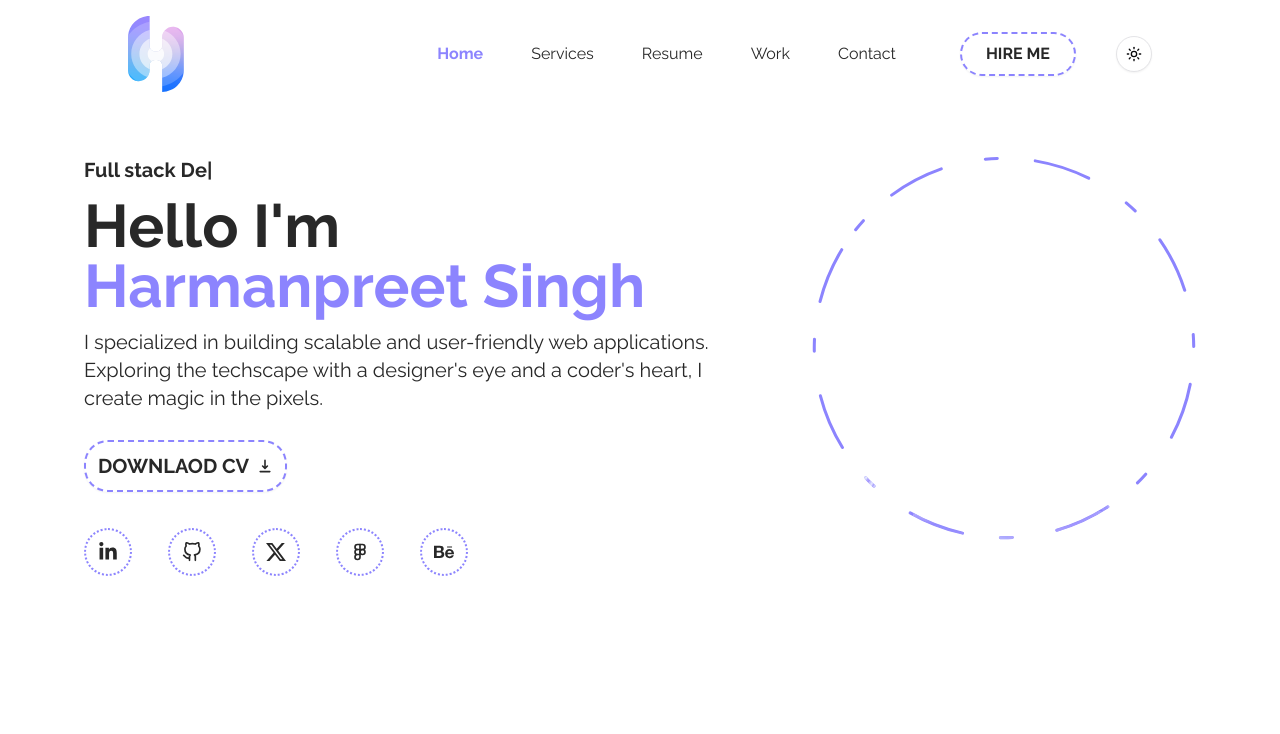
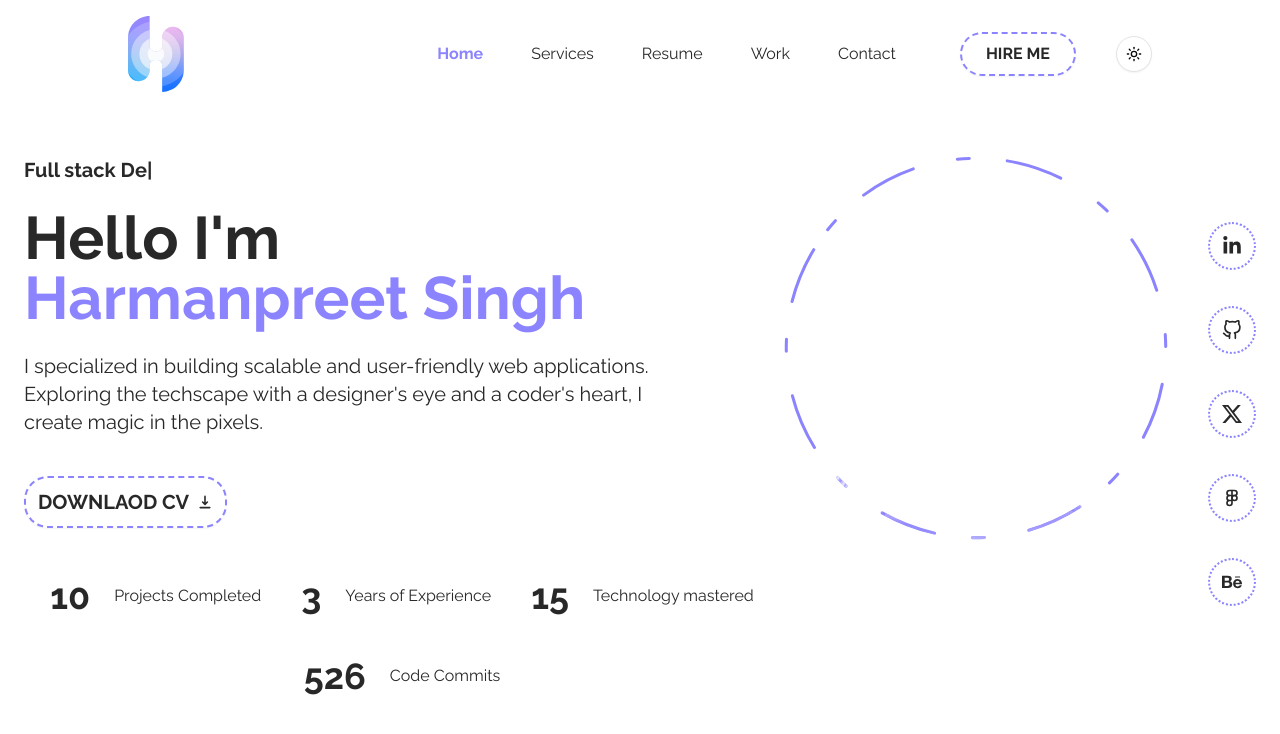
Before and after one commit to Harman-khurmi/harman-portfolio, a Next.js app: page / in a window 1280 px wide. Shown: the top 734 px of the page. Built offline with nearby package versions, Linux system fonts and the light colour scheme.

Commit message:
stats-added

```diff
--- a/app/page.jsx
+++ b/app/page.jsx
@@ -11,13 +11,14 @@ import { BsTwitterX } from "react-icons/bs";
 import { FaBehance } from "react-icons/fa6";
 import { TbBrandFigma } from "react-icons/tb";
 import Photo from '@/components/Photo';
+import Stats from '@/components/Stats';
 
 const Home = () => {
   return (
     <>
-      <section className='h-full text-dark dark:text-light'>
+      <section className='h-full text-dark dark:text-light flex lg:mx-6'>
         <div className='flex lg:flex-row flex-col gap-10 lg:gap-1 mx-6 md:container items-center lg:items-start md:mx-auto lg:justify-evenly mt-12'>
-          <div className='order-2 lg:order-none gap-3 flex flex-col items-center lg:items-start'>
+          <div className='order-2 lg:order-none gap-6 flex flex-col items-center lg:items-start'>
             <TypeAnimation
               sequence={[
                 "Software Developer", 3000,
@@ -48,7 +49,8 @@ const Home = () => {
             </div>
 
             {/* socials */}
-            <div className='flex flex-wrap items-center justify-center gap-7 md:gap-9 mt-6'>
+
+            <div className='lg:hidden mx-auto flex flex-wrap items-center justify-center gap-7 md:gap-9 mt-6'>
               <div className='flex gap-2 lg:text-xl font-semibold uppercase text-dark transition-all duration-300 hover:translate-x-[-4px] hover:translate-y-[-4px] hover:rounded-xl hover:shadow-second hover:shadow-[4px_4px_0px] active:translate-x-[0px] active:translate-y-[0px] active:rounded-2xl active:shadow-none text-xl  bg-light border-2 border-second border-dotted p-2 md:p-3 rounded-full md:rounded-3xl'>
                 <Link href='https://www.linkedin.com/in/harmankhurmi/'><FaLinkedinIn className='text-dark' /></Link>
               </div>
@@ -66,11 +68,34 @@ const Home = () => {
               </div>
             </div>
 
+          <div>
+            <Stats/>
+          </div>
+
           </div>
           <div className='order-1 lg:order-none relative'>
             <Photo />
           </div>
         </div>
+
+          <div className=' order-3  hidden lg:flex flex-col ml-10 mr-0 items-center justify-center gap-7 md:gap-9 mt-6'>
+              <div className='flex gap-2 lg:text-xl font-semibold uppercase text-dark transition-all duration-300 hover:translate-x-[-4px] hover:translate-y-[-4px] hover:rounded-xl hover:shadow-second hover:shadow-[4px_4px_0px] active:translate-x-[0px] active:translate-y-[0px] active:rounded-2xl active:shadow-none text-xl  bg-light border-2 border-second border-dotted p-2 md:p-3 rounded-full md:rounded-3xl'>
+                <Link href='https://www.linkedin.com/in/harmankhurmi/'><FaLinkedinIn className='text-dark' /></Link>
+              </div>
+              <div className='flex gap-2 lg:text-xl font-semibold uppercase text-dark transition-all duration-300 hover:translate-x-[-4px] hover:translate-y-[-4px] hover:rounded-xl hover:shadow-second hover:shadow-[4px_4px_0px] active:translate-x-[0px] active:translate-y-[0px] active:rounded-2xl active:shadow-none text-xl  bg-light border-2 border-second border-dotted p-2 md:p-3 rounded-3xl'>
+                <Link href='https://github.com/Harman-khurmi'><FiGithub className='text-dark' /></Link>
+              </div>
+              <div className='flex gap-2 lg:text-xl font-semibold uppercase text-dark transition-all duration-300 hover:translate-x-[-4px] hover:translate-y-[-4px] hover:rounded-xl hover:shadow-second hover:shadow-[4px_4px_0px] active:translate-x-[0px] active:translate-y-[0px] active:rounded-2xl active:shadow-none text-xl  bg-light border-2 border-second border-dotted p-2 md:p-3 rounded-3xl'>
+                <Link href='https://x.com/HarmanKhurmi3'><BsTwitterX className='text-dark' /></Link>
+              </div>
+              <div className='flex gap-2 lg:text-xl font-semibold uppercase text-dark transition-all duration-300 hover:translate-x-[-4px] hover:translate-y-[-4px] hover:rounded-xl hover:shadow-second hover:shadow-[4px_4px_0px] active:translate-x-[0px] active:translate-y-[0px] active:rounded-2xl active:shadow-none text-xl  bg-light border-2 border-second border-dotted p-2 md:p-3 rounded-3xl'>
+                <Link href='https://www.figma.com/@harmankhurmi'><TbBrandFigma className='text-dark' /></Link>
+              </div>
+              <div className='flex gap-2 lg:text-xl font-semibold uppercase text-dark transition-all duration-300 hover:translate-x-[-4px] hover:translate-y-[-4px] hover:rounded-xl hover:shadow-second hover:shadow-[4px_4px_0px] active:translate-x-[0px] active:translate-y-[0px] active:rounded-2xl active:shadow-none text-xl  bg-light border-2 border-second border-dotted p-2 md:p-3 rounded-3xl'>
+                <Link href='https://www.behance.net/harmankhurmi'><FaBehance className='text-dark' /></Link>
+              </div>
+            </div>
+
       </section>
     </>
   )
--- /dev/null
+++ b/components/Stats.jsx
@@ -0,0 +1,24 @@
+import React from 'react'
+import CountUp from 'react-countup'
+
+const stats = [
+  { title: 'Projects Completed', count: 10 },
+  { title: 'Years of Experience', count: 3 },
+  { title: 'Technology mastered', count: 16 },
+  { title: 'Code Commits', count: 550 },
+]
+const Stats = () => {
+  return (
+    <div className='container mx-auto flex gap-10 items-center justify-center mt-6 flex-wrap'>
+      {stats.map((stat, idx) => (
+        <div key={idx} className='flex gap-6 items-center justify-items-start'>
+          <CountUp end={stat.count} duration={10} delay={1} separator=',' className='text-4xl font-bold dark:text-second' />
+          <h3 className='text-md dark:text-light'>{stat.title}</h3>
+        </div>
+      ))}
+
+    </div>
+  )
+}
+
+export default Stats
--- a/package.json
+++ b/package.json
@@ -27,6 +27,7 @@
     "next-themes": "^0.4.4",
     "postcss": "^8.5.3",
     "react": "^19.0.0",
+    "react-countup": "^6.5.3",
     "react-dom": "^19.0.0",
     "react-icons": "^5.5.0",
     "react-type-animation": "^3.2.0",
```
Also changed, not shown: 1 other file (tests, documents, lock files or other folders).
